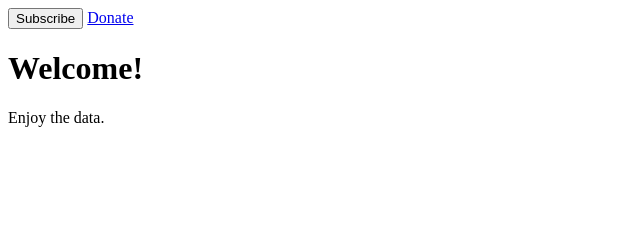
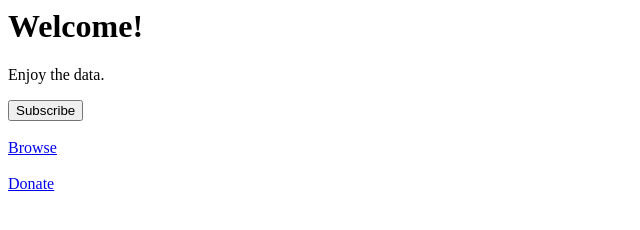
Before and after one commit to almousae/p4-data, a plain HTML site: page index.html in a window 1280 px wide. Shown: the whole page, without its empty margins (0-640 px from the left). Drawn offline with nearby package versions, Linux system fonts and the light colour scheme.

Commit message:
Update index.html

```diff
--- a/index.html
+++ b/index.html
@@ -22,13 +22,27 @@
   </head>
 
   <body>
-    <button onclick="subscribe()">Subscribe</button>
-
-     <a href="donate.html">Donate</a>
 
     <h1>Welcome!</h1>
 
     <p>Enjoy the data.</p>
+
+     <button onclick="subscribe()">Subscribe</button>
+     <br>
+     <br>
+     <a href="browse.html">Browse</a>
+     <br>
+     <br>
+     <a href="donate.html?from=A">Donate</a>
+
+
+
+
+
+
+
+
+
   </body>
 
 
```
